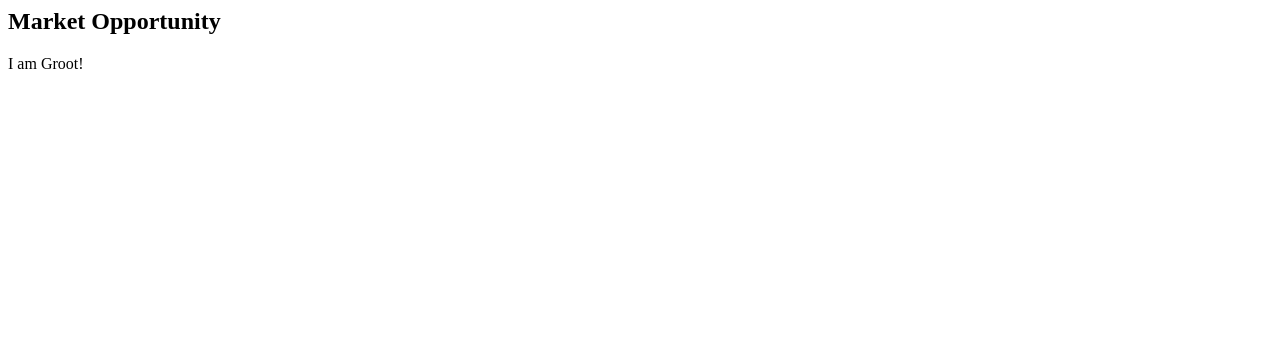
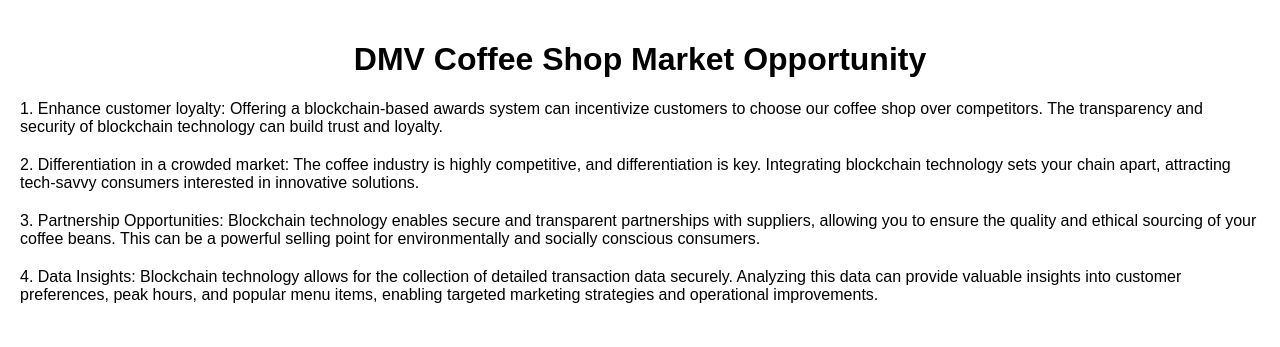
Before and after one commit to amychen536/test, a plain HTML site: page pages/market-opportunity.html in a window 1280 px wide. Drawn offline with Linux system fonts and the light colour scheme.

Commit message:
adding text to market opportunity

```diff
--- a/pages/market-opportunity.html
+++ b/pages/market-opportunity.html
@@ -1,8 +1,28 @@
-<main>
-    <section>
-        <h2>Market Opportunity</h2>
-        <p>
-            I am Groot!
-        </p>
-    </section>
-</main>
+<!DOCTYPE html>
+<html lang="en">
+<head>
+    <meta charset="UTF-8">
+    <meta name="viewport" content="width=device-width, initial-scale=1.0">
+    <title>DMV Coffee Shop Market Opportunity</title>
+    <style>
+        body {
+            font-family: Arial, sans-serif;
+            margin: 0;
+            padding: 20px;
+        }
+        h1 {
+            text-align: center;
+        }
+        p {
+            margin-bottom: 20px;
+        }
+    </style>
+</head>
+<body>
+    <h1>DMV Coffee Shop Market Opportunity</h1>
+    <p>1. Enhance customer loyalty: Offering a blockchain-based awards system can incentivize customers to choose our coffee shop over competitors. The transparency and security of blockchain technology can build trust and loyalty.</p>
+    <p>2. Differentiation in a crowded market: The coffee industry is highly competitive, and differentiation is key. Integrating blockchain technology sets your chain apart, attracting tech-savvy consumers interested in innovative solutions.</p>
+    <p>3. Partnership Opportunities: Blockchain technology enables secure and transparent partnerships with suppliers, allowing you to ensure the quality and ethical sourcing of your coffee beans. This can be a powerful selling point for environmentally and socially conscious consumers.</p>
+    <p>4. Data Insights: Blockchain technology allows for the collection of detailed transaction data securely. Analyzing this data can provide valuable insights into customer preferences, peak hours, and popular menu items, enabling targeted marketing strategies and operational improvements.</p>
+</body>
+</html>
```
